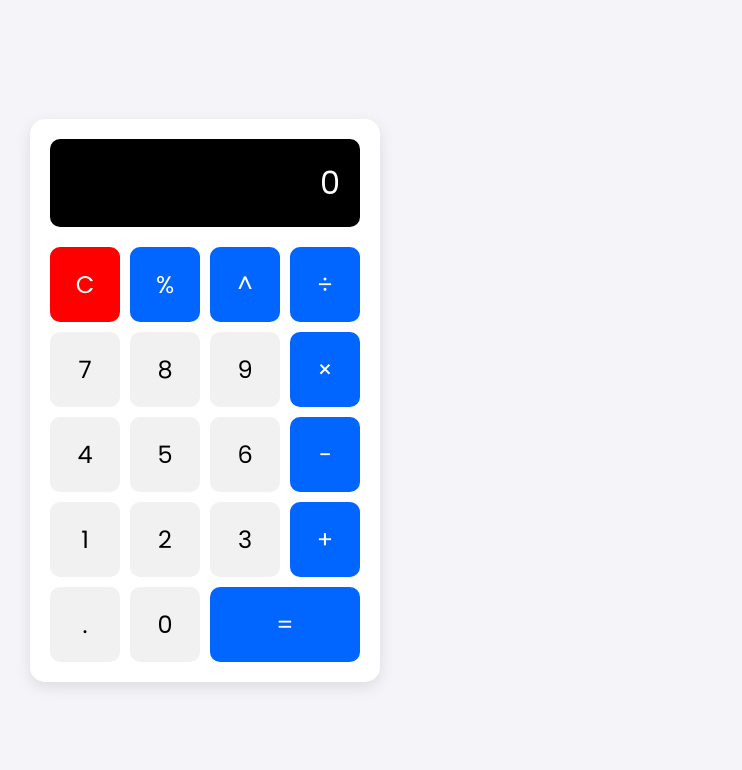
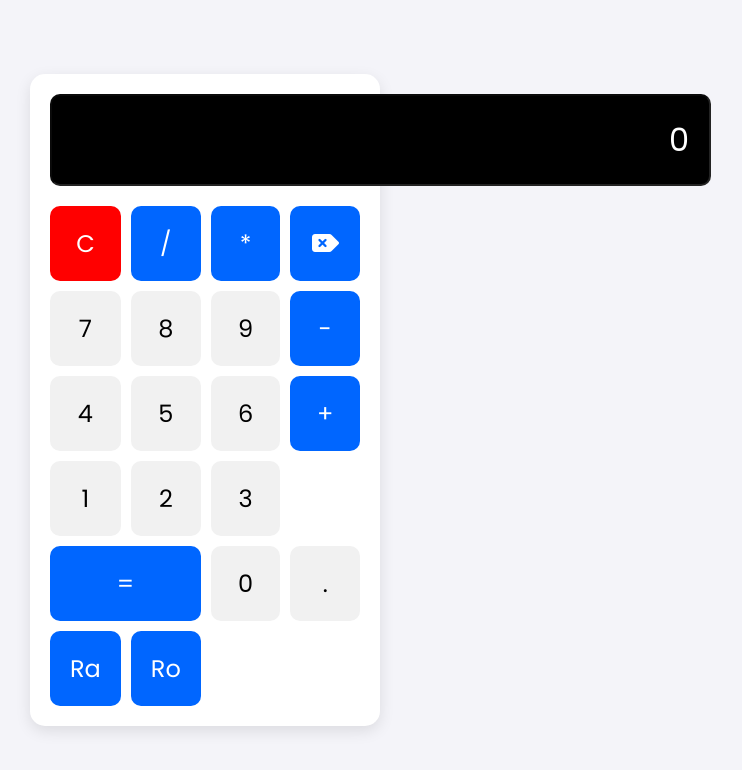
Before and after one commit to karimprime/Calculator-JS, a plain HTML site: page index.html in a window 1280 px wide. Shown: the whole page, without its empty margins (435-1177 px from the left). Drawn offline with Linux system fonts and the light colour scheme.

Commit message:
Update index.html

```diff
--- a/index.html
+++ b/index.html
@@ -6,47 +6,46 @@
     <meta name="viewport" content="width=device-width, initial-scale=1.0">
     <title>Calculator</title>
     <link rel="stylesheet" href="css/style.css">
+    <link rel="stylesheet" href="https://cdnjs.cloudflare.com/ajax/libs/font-awesome/6.6.0/css/all.min.css">
     <link href="https://fonts.googleapis.com/css2?family=Poppins:wght@300;400;600&display=swap" rel="stylesheet">
 </head>
 
 <body>
     <div class="calculator">
-        <div id="display" class="display">0</div>
+        <input type="text" id="display" class="display" value="0" disabled />
         <div class="buttons">
             <button class="button clear" onclick="clearDisplay()">C</button>
+            <button class="button operation" onclick="appendOperation('/')">/</button>
+            <button class="button operation" onclick="appendOperation('*')">*</button>
 
-            <button class="button operation" onclick="appendOperation('%')">%</button>
+            <button class="button operation" onclick="backspace()"><i class="fa-solid fa-delete-left fa-flip-horizontal"></i></button>
 
-            <button class="button operation" onclick="appendOperation('^')">^</button>
+            <button class="button" onclick="appendNumber('7')">7</button>
+            <button class="button" onclick="appendNumber('8')">8</button>
+            <button class="button" onclick="appendNumber('9')">9</button>
 
-            <button class="button operation" onclick="appendOperation('/')">÷</button>
+            <button class="button operation" onclick="appendOperation('-')">-</button>
 
-            <button class="button" onclick="appendNumber(7)">7</button>
-            <button class="button" onclick="appendNumber(8)">8</button>
-            <button class="button" onclick="appendNumber(9)">9</button>
-
-            <button class="button operation" onclick="appendOperation('*')">×</button>
-
-            <button class="button" onclick="appendNumber(4)">4</button>
-            <button class="button" onclick="appendNumber(5)">5</button>
-            <button class="button" onclick="appendNumber(6)">6</button>
-
-            <button class="button operation" onclick="appendOperation('-')">−</button>
-
-            <button class="button" onclick="appendNumber(1)">1</button>
-            <button class="button" onclick="appendNumber(2)">2</button>
-            <button class="button" onclick="appendNumber(3)">3</button>
+            <button class="button" onclick="appendNumber('4')">4</button>
+            <button class="button" onclick="appendNumber('5')">5</button>
+            <button class="button" onclick="appendNumber('6')">6</button>
 
             <button class="button operation" onclick="appendOperation('+')">+</button>
 
-            <button class="button" onclick="appendDot()">.</button>
-            <button class="button" onclick="appendNumber(0)">0</button>
+            <button class="button" onclick="appendNumber('1')">1</button>
+            <button class="button" onclick="appendNumber('2')">2</button>
+            <button class="button" onclick="appendNumber('3')">3</button>
 
             <button class="button equal" onclick="calculate()">=</button>
 
+            <button class="button" onclick="appendNumber('0')">0</button>
+            <button class="button" onclick="appendDot()">.</button>
+
+            <button class="button operation" onclick="randomNumber()">Ra</button>
+            <button class="button operation" onclick="roundNumber()">Ro</button>
+
         </div>
     </div>
-
     <script src="js/main.js"></script>
 
 </body>
```
